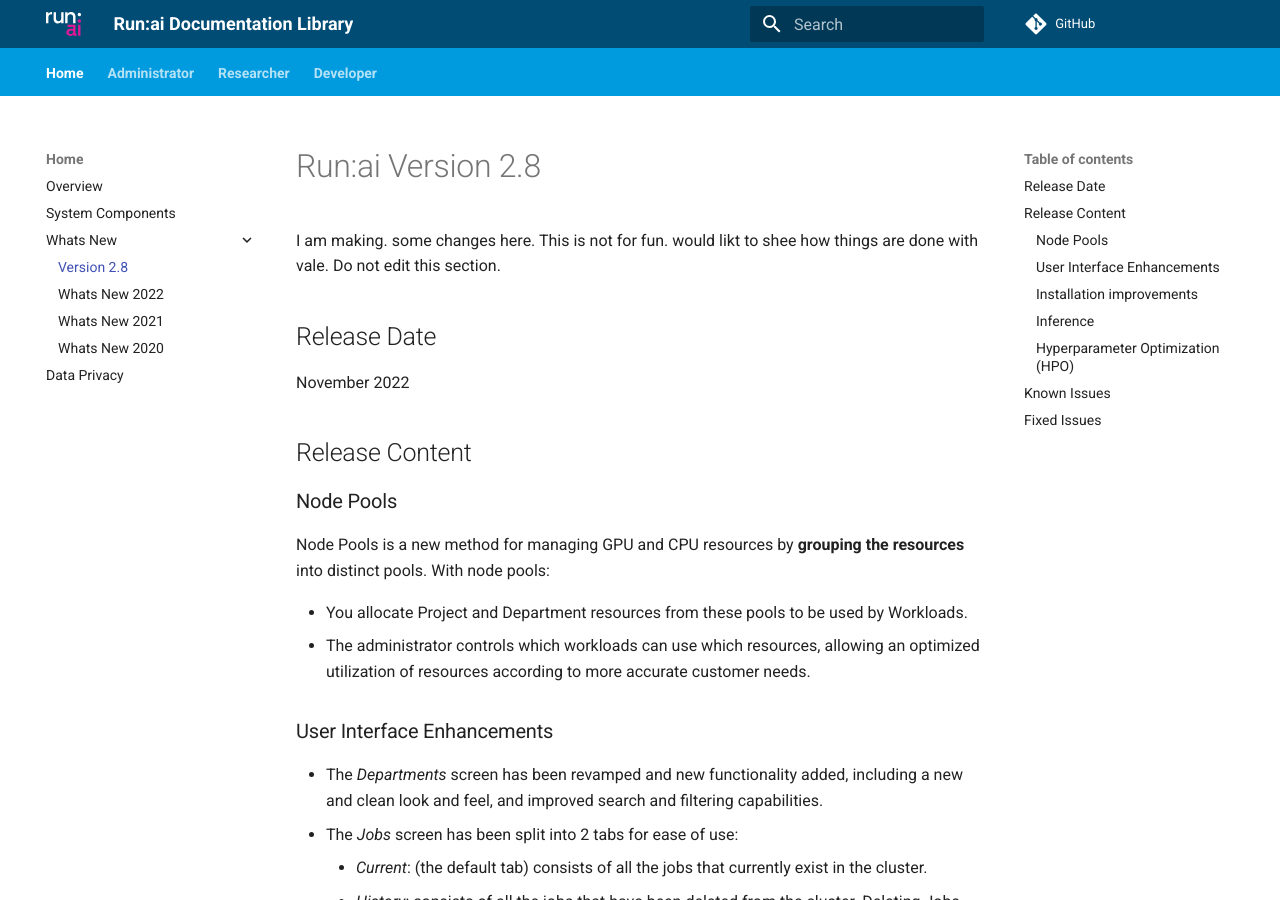
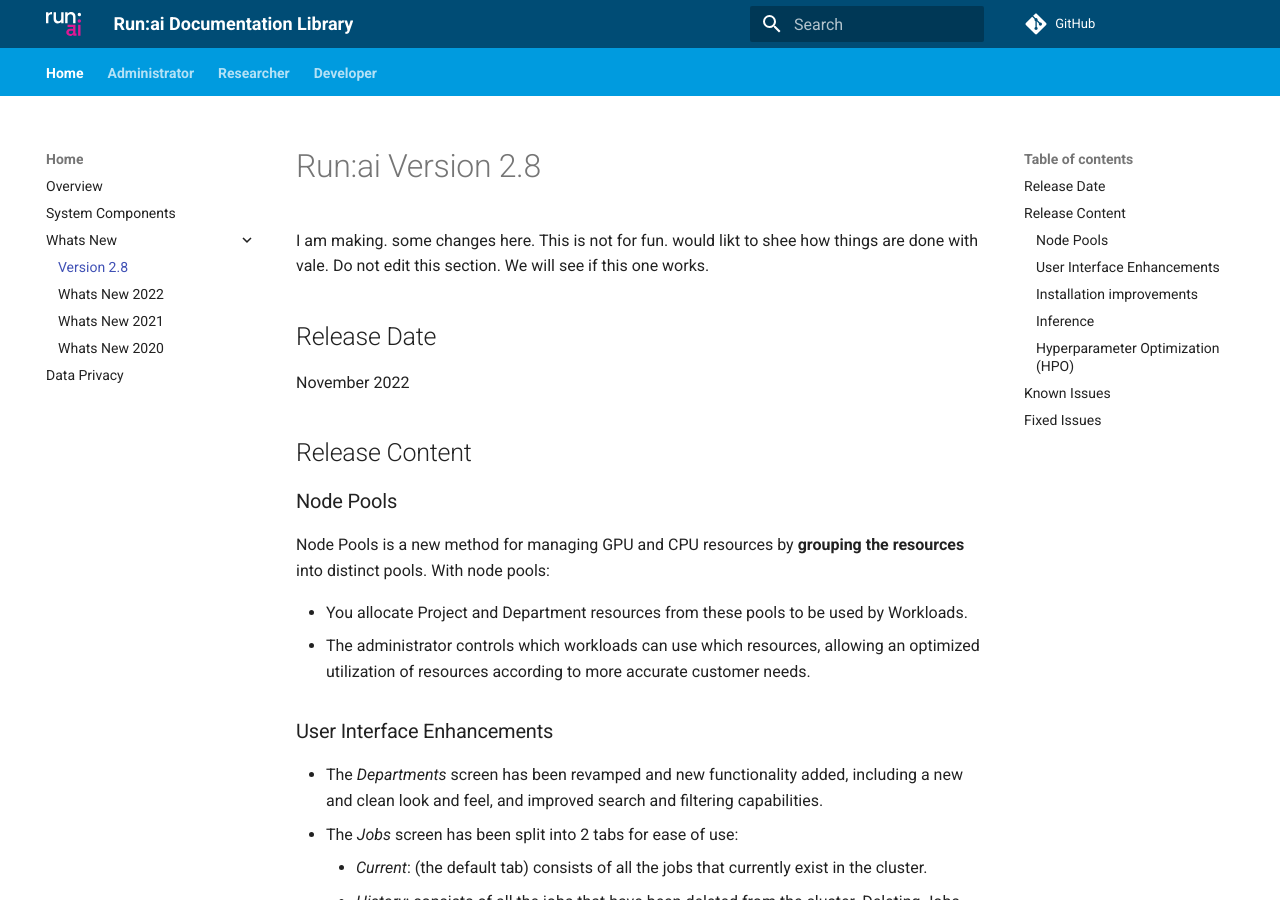
Before and after one commit to jasonnovichRunAI/gh-pages-test, an MkDocs documentation site: the page built from docs/home/whats-new-2-8.md, in a window 1280 px wide and 900 px high. Built offline with MkDocs 1.6.1 and Material for MkDocs 9.7.7, drawn with Linux system fonts in a browser that asks for light colours; comment, search, counter and statistics services are not loaded; the version menu is left out.

Commit message:
pr linting test #7

```diff
--- a/docs/home/whats-new-2-8.md
+++ b/docs/home/whats-new-2-8.md
@@ -2,7 +2,7 @@
 
 I am making. some changes here. This is not for fun. would likt to shee how things are done with vale.
 Do not edit this section.
-
+We will see if this one works.
 
 ## Release Date
  November 2022
```
